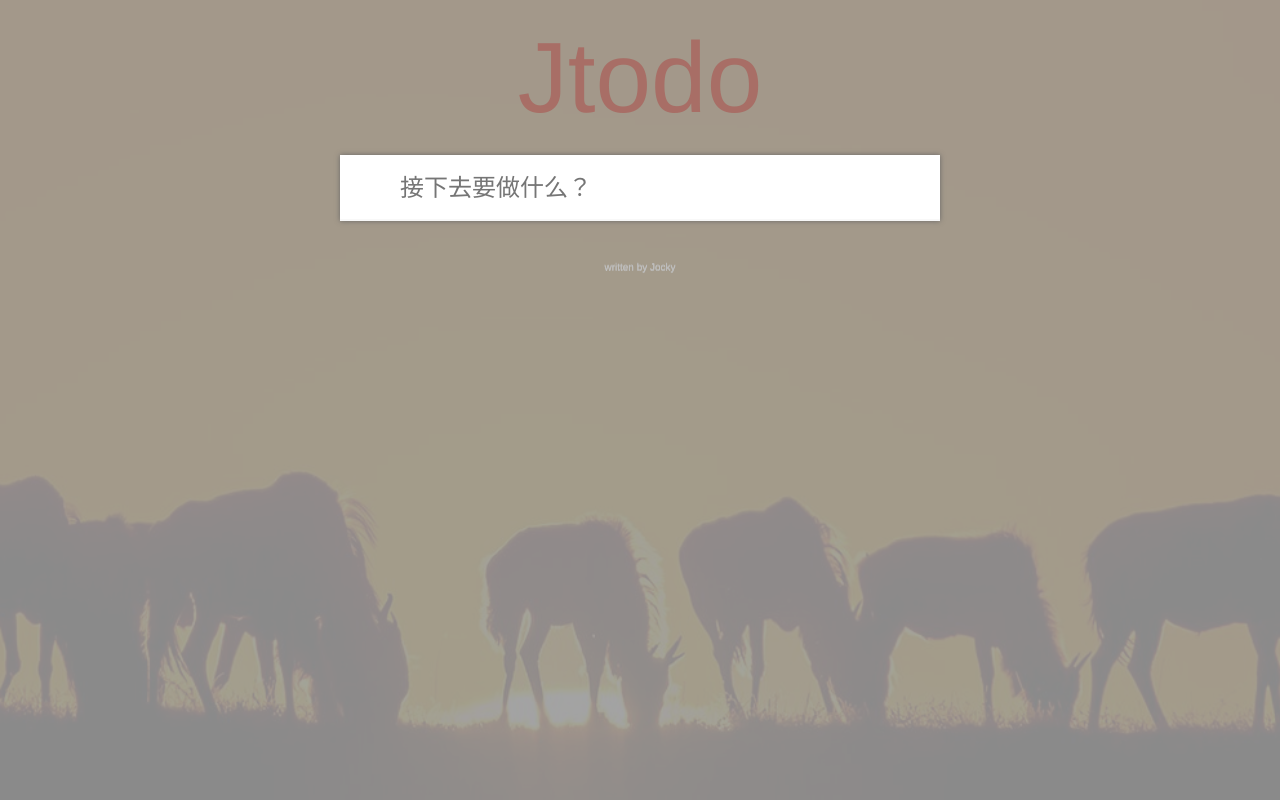
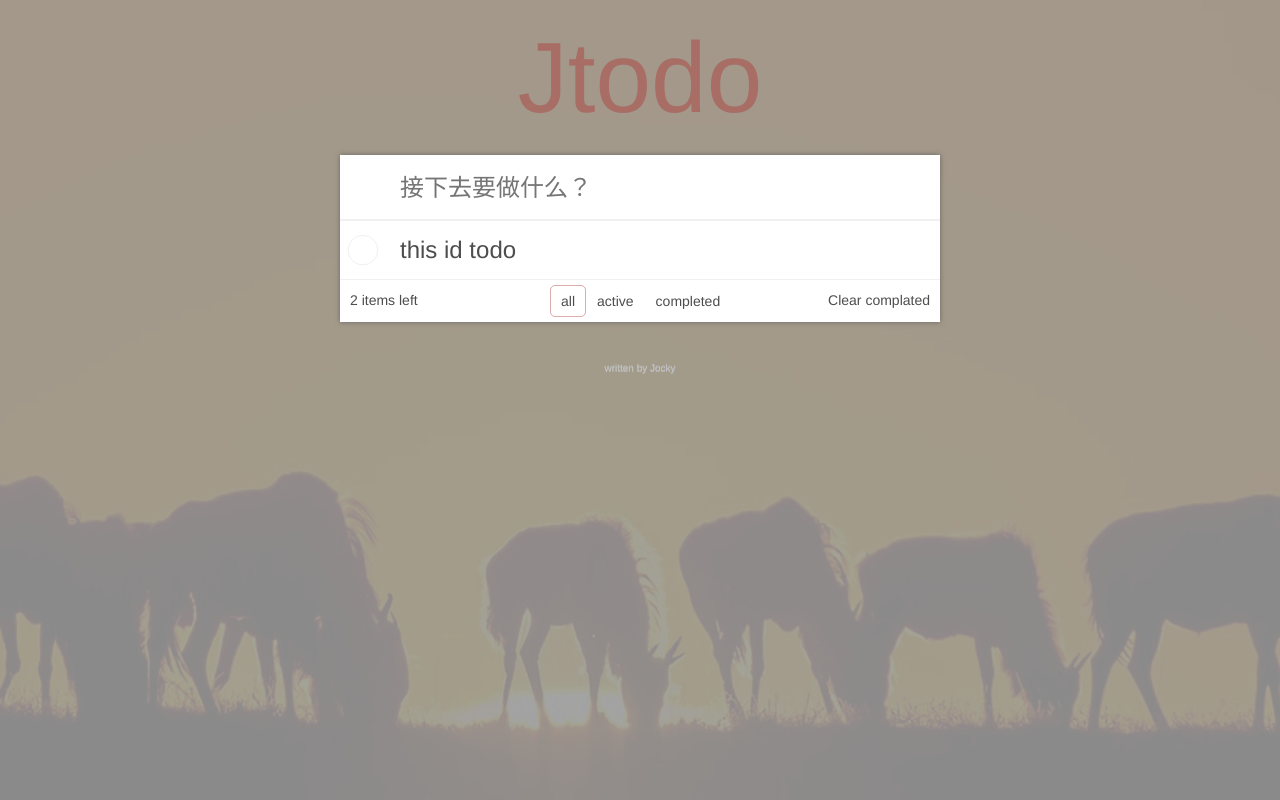
Before and after one commit to tcshendan/vue-ssr-tech, a Vue app: page / in a window 1280 px wide. Built offline with nearby package versions, Linux system fonts and the light colour scheme; the HTML template or start-up script is replaced by a standard one.

Commit message:
实现todo应用的界面2

```diff
--- a/src/app.vue
+++ b/src/app.vue
@@ -1,9 +1,9 @@
 <template>
     <div id="app">
         <div id="cover"></div>
-        <App_Header></App_Header>
-        <Todo></Todo>
-        <App_Footer></App_Footer>
+        <app_Header></app_Header>
+        <todo></todo>
+        <app_Footer></app_Footer>
     </div>
 </template>
 
@@ -16,7 +16,7 @@
     components: {
         App_Header,
         App_Footer,
-        Todo
+        Todo,
     }
 }
 </script>
--- a/src/todo/item.vue
+++ b/src/todo/item.vue
@@ -0,0 +1,85 @@
+<template>
+    <div :class="['todo-item', todo.completed ? 'completed' : '']">
+        <input
+            type="checkbox"
+            class="toggle"
+            v-model="todo.completed"
+        >
+        <label>{{todo.content}}</label>
+        <button class="destory" @click="deleteTodo"></button>
+    </div>
+</template>
+
+<script>
+export default {
+    props: {
+        todo: {
+            type: Object,
+            required: true
+        }
+    },
+    methods: {
+        deleteTodo() {
+
+        }
+    }
+}
+</script>
+
+<style lang="stylus" scoped>
+.todo-item
+    position relative
+    background-color #fff
+    font-size 24px
+    border-bottom 1px solid rgba(0,0,0,0.06)
+    &:hover
+        .destory:after
+            content: 'x'
+
+    label
+        white-space pre-line
+        word-break break-all
+        padding 15px 60px 15px 15px
+        margin-left 45px
+        display block
+        line-height 1.2
+        transition color 0.4s
+    &.completed
+        label
+            color #d9d9d9
+            text-decoration  line-through
+
+    .toggle
+        text-align center
+        width 40px
+        height 40px
+        position absolute
+        top 0
+        bottom 0
+        margin auto 0
+        border none
+        appearance none
+        outline none
+        &:after
+            content url(../assets/images/round.svg)
+        &:checked:after
+            content url(../assets/images/done.svg)
+
+    .destory
+        position absolute
+        top 0
+        right 10px
+        bottom 0
+        width 40px
+        height 40px
+        margin auto 0
+        font-size 30px
+        color #cc9a9a
+        margin-bottom 11px
+        transition color 0.2s ease-out
+        background-color transparent
+        appearance none
+        border-width 0
+        cursor pointer
+        outline none
+</style>
--- a/src/todo/tabs.vue
+++ b/src/todo/tabs.vue
@@ -0,0 +1,78 @@
+<template>
+    <div class="helper">
+        <span class="left">2 items left</span>
+        <span class="tabs">
+            <span
+                v-for="state in states"
+                :key="state"
+                :class="['state', filter === state ? 'actived' : '']"
+                @click="toggleFilter(state)"
+            >
+                {{state}}
+            </span>
+        </span>
+        <span class="clear" @click="clearAllCompleted">Clear complated</span>
+    </div>
+</template>
+
+<script>
+export default {
+    props: {
+        filter: {
+            type: String,
+            required: true
+        }
+    },
+    data() {
+        return {
+            states: ['all', 'active', 'completed']
+        }
+    },
+    methods: {
+        toggleFilter() {
+
+        },
+        clearAllCompleted() {
+
+        }
+    }
+}
+</script>
+
+<style lang="stylus" scoped>
+.helper
+    font-weight 100
+    display flex
+    justify-content space-between
+    padding 5px 0
+    line-height 30px
+    background-color #fff
+    font-size 14px
+
+    .left, .clear, .tabs
+        padding 0 10px
+        box-sizing border-box
+
+    .left, .clear
+        width 150px
+
+    .left
+        text-align left
+
+    .clear
+        text-align right
+        cursor  pointer
+
+    .tabs
+        width 200px
+        display flex
+        justify-content space-around
+        *
+            display inline-block
+            padding 0 10px
+            cursor pointer
+            border 1px solid rgba(175,47,47,0)
+            &.actived
+                border 1px solid rgba(175,47,47,0.4)
+                border-radius 5px
+</style>
--- a/src/todo/todo.vue
+++ b/src/todo/todo.vue
@@ -7,11 +7,30 @@
             placeholder="接下去要做什么？"
             @keyup.enter="addTodo"
         >
+        <item :todo="todo"></item>
+        <tabs :filter="filter"></tabs>
     </section>
 </template>
 
 <script>
+import Item from './item.vue'
+import Tabs from './tabs.vue'
+
 export default {
+    data() {
+        return {
+            todo: {
+                id: 0,
+                content: 'this id todo',
+                completed: false
+            },
+            filter: 'all'
+        }
+    },
+    components: {
+        Item,
+        Tabs,
+    },
     methods: {
         addTodo() {
 
@@ -40,5 +59,5 @@
     box-sizing border-box
     padding 16px 16px 16px 60px
     border none
-    box-shadow inset 0 -2px 1px rgba(0, 0, 0, 0.03);
+    box-shadow inset 0 -2px 1px rgba(0, 0, 0, 0.06);
 </style>
```
